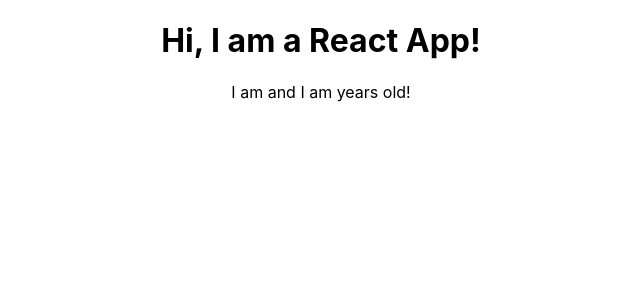
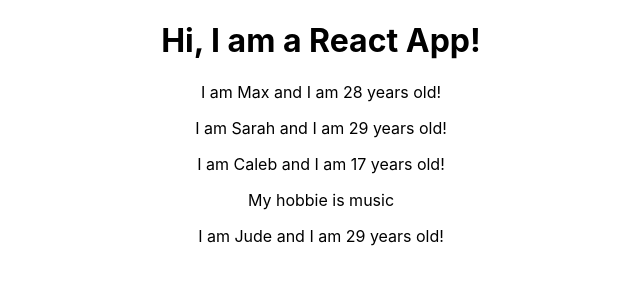
Before and after one commit to afnikitina/react-complete, a React (Create React App) app: page / in a window 1280 px wide. Shown: the top 300 px of the page, without its empty margins (319-959 px from the left). Built offline with nearby package versions, Linux system fonts and the light colour scheme.

Commit message:
Modified App.js

```diff
--- a/src/App.js
+++ b/src/App.js
@@ -7,7 +7,10 @@ class App extends Component {
     return (
       <div className="App">
         <h1>Hi, I am a React App!</h1>
-        <Person />
+        <Person name="Max" age="28"/>
+        <Person name="Sarah" age="29"/>
+        <Person name="Caleb" age="17">My hobbie is music</Person>
+        <Person name="Jude" age="29"/>
       </div>
     );
     // return React.createElement('div', {className: 'App'}, React.createElement('h1', null, 'Hi there!'));
```
